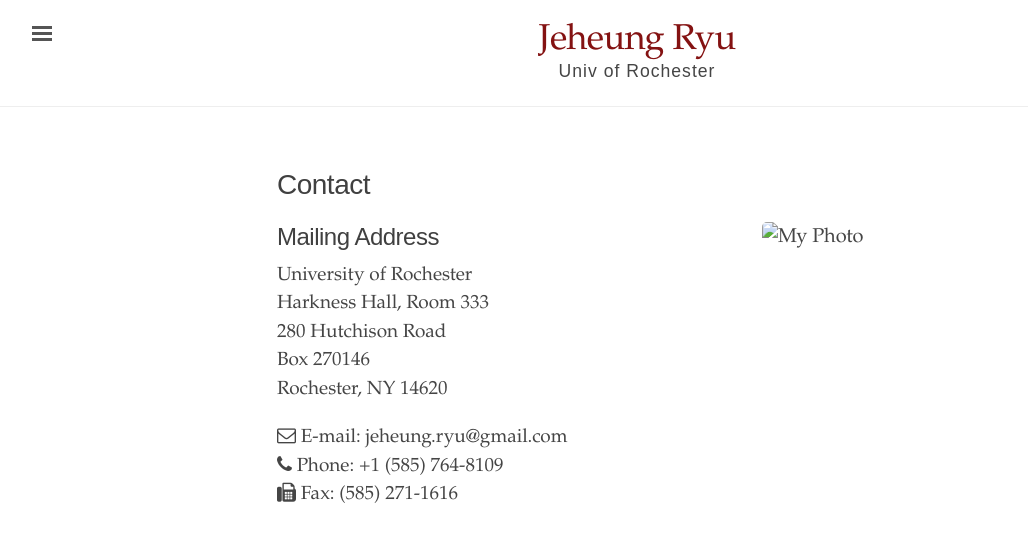
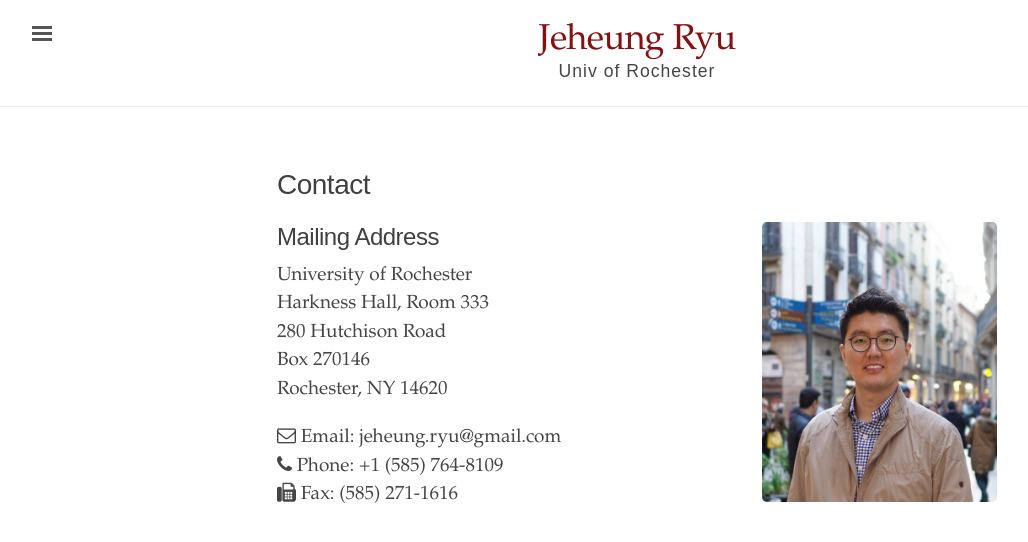
Before and after one commit to jeheungryu/website, a Jekyll site: the page built from search.html, in a window 1280 px wide. Shown: the top 542 px of the page, without its empty margins (3-1031 px from the left). Built offline with Jekyll 4.4.1, drawn with Linux system fonts in a browser that asks for light colours.

Commit message:
photo path changed

```diff
--- a/search.html
+++ b/search.html
@@ -24,7 +24,7 @@
 
     <div class="contact">
 
-        <img src="/assets/css/Jay-portrait.JPEG" alt="My Photo" style="float:right;width:235px;height:280px">
+        <img src="{{site.baseurl}}/assets/Jay-portrait.jpeg" alt="My Photo" style="float:right;width:235px;height:280px">
 
         <h2 id="mailing-address">Mailing Address</h2>
         <p style="font-size: 95%">
@@ -35,7 +35,7 @@
             Rochester, NY 14620 </p>
 
 
-        <p style="font-size: 95%"> <i class="fa fa-envelope-o" aria-hidden="true"></i> E-mail: jeheung.ryu@gmail.com <br>
+        <p style="font-size: 95%"> <i class="fa fa-envelope-o" aria-hidden="true"></i> Email: jeheung.ryu@gmail.com <br>
         <i class="fa fa-phone" aria-hidden="true"></i> Phone: +1 (585) 764-8109 <br>
         <i class="fa fa-fax" aria-hidden="true"></i> Fax: (585) 271-1616 <br>
 </div>
```
